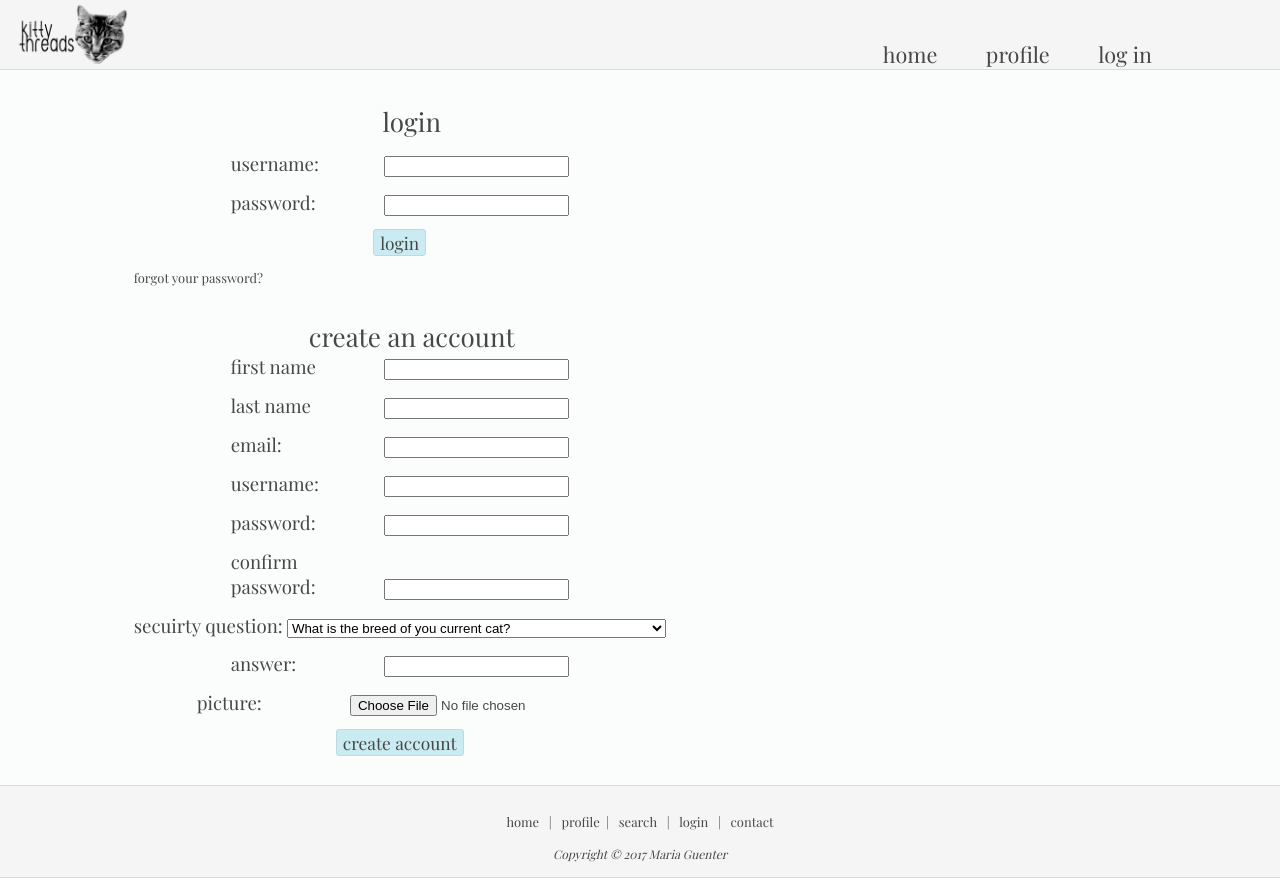
After one commit to mariaguenter/couches, a PHP site: page /login.html in a window 1280 px wide. The commit adds this page. Run offline with PHP 8.4, Linux system fonts and the light colour scheme.

Commit message:
two new pages and some css magic

```diff
--- a/css/style.css
+++ b/css/style.css
@@ -175,11 +175,9 @@ footer{
 
 
 
+/*form stuff*/
 
 
-form{
-	margin-left: auto;
-}
 
 #search[type=text] {
   width: 40%;
@@ -202,9 +200,10 @@ form{
 }
 
 input[type=submit]{
-	font-size:1.2em;
+	font-size:13pt;
 	border: solid;
-	border-color: #CAEBF2;
+	border-width: thin;
+	border-color: #BCDAE0;
 	border-radius: 3px;
 	color: #474747;
 	background-color:#CAEBF2;
@@ -215,3 +214,34 @@ input[type=submit]{
 #search[type=text]:focus {
     width: 87%;
 }
+
+
+
+
+
+/*Contact Us page*/
+#parent{
+	text-align: center;
+}
+
+#contactMain{
+	display: inline-block;
+	padding-bottom: 2em;
+	padding-top: 1.5em;
+}
+.contactFields{
+	font-size: 14pt;
+	text-align: left;
+	display: inline-block;
+	width: 150px;
+}
+
+legend{
+	font-size: 26px;
+	padding-left: 1em;
+}
+
+/*login page*/
+#forgot{
+	text-align: left;
+}
--- /dev/null
+++ b/login.html
@@ -0,0 +1,97 @@
+<!DOCTYPE html>
+<html>
+<head lang="en">
+	<link rel="stylesheet" type="text/css" href="http://fonts.googleapis.com/css?family=Playfair Display">
+   <meta charset="utf-8">
+   <title>Login</title>
+   <link rel="stylesheet" href="css/style.css" />
+</head>
+<body>
+<header id="header">
+	<img id="logo" src="images/logo.png" alt="Kitty Threads" />
+	<nav>
+		<ul>
+			<li><a href="home.html">home</a></li>
+			<li><a href="#">profile</a></li>
+			<li><a href="login.html">log in</a></li>
+		</ul>
+	</nav>
+</header>
+<div id="parent">
+<div id="contactMain">
+<form action="" id = "contactForm">
+	<legend>login</legend>
+	<p>
+		<label class = "contactFields">username:</label>
+		<input type="text" name="username" />
+	</p>
+	<p>
+		<label class = "contactFields">password:</label>
+		<input type="password" name="password" />
+	</p>
+	<input type = "submit" value="login"/>
+</form>
+
+<p id="forgot">
+	<a href="#">forgot your password?</a>
+</p>
+<br/>
+<form action="" id = "contactForm">
+	<legend>create an account</legend
+	<p>
+		<label class = "contactFields">first name</label>
+		<input type="text" name="fname" />
+	</p>
+	<p>
+		<label class = "contactFields">last name</label>
+		<input type="text" name="lname" />
+	</p>
+	<p>
+		<label class = "contactFields">email:</label>
+		<input type="email" name="email" />
+	</p>
+	<p>
+		<label class = "contactFields">username:</label>
+		<input type="text" name="username" />
+	</p>
+	<p>
+		<label class = "contactFields">password:</label>
+		<input type="password" name="password" />
+	</p>
+	<p>
+		<label class = "contactFields">confirm password:</label>
+		<input type="password" name="confirmPassword" />
+	</p>
+	<p>
+		<label class = "contactFields">secuirty question:</label>
+		<select name="question">
+			<option value = "breed">What is the breed of you current cat?</option>
+			<option value = "name">What was your first cat's name?</option>
+			<option value = "sum">How many cats have you owned?</option>
+			<option value = "artist">If you could name your cat after a celebrity, who would it be?</option>
+		</select>
+	</p>
+	<p>
+		<label class = "contactFields">answer:</label>
+		<input type="text" name="answer" />
+	</p>
+	<p>
+		<label class = "contactFields">picture:</label>
+		<input type="file" name="profilePic"  accept="image/*" />
+	</p>
+	<input type = "submit" value="create account"/>
+</form>
+</div>
+
+</div>
+<footer>
+   <div class="footer-section">
+		<p>
+			<a href="home.html">home</a>  | <a href="profile.html">profile</a>| <a href="#">search</a>  | <a href="login.html">login</a>  | <a href="contact.html">contact</a>
+		</p>
+		<i><small>Copyright © 2017 Maria Guenter</small></i>
+   </div>
+</footer>
+
+</body>
+</html>
```
Also changed, not shown: contact.html (+28 -13 lines), home.html (+5 -5 lines).
